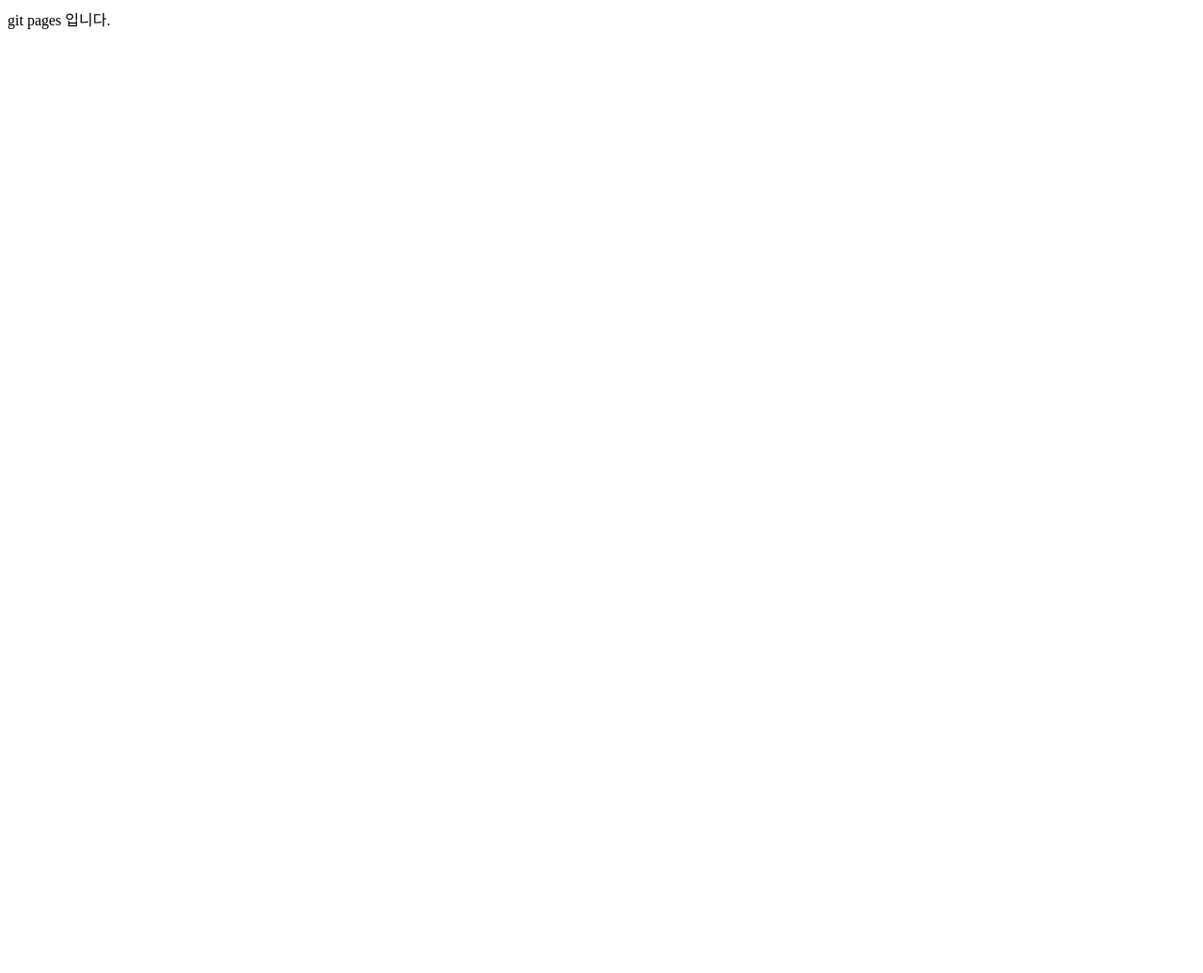
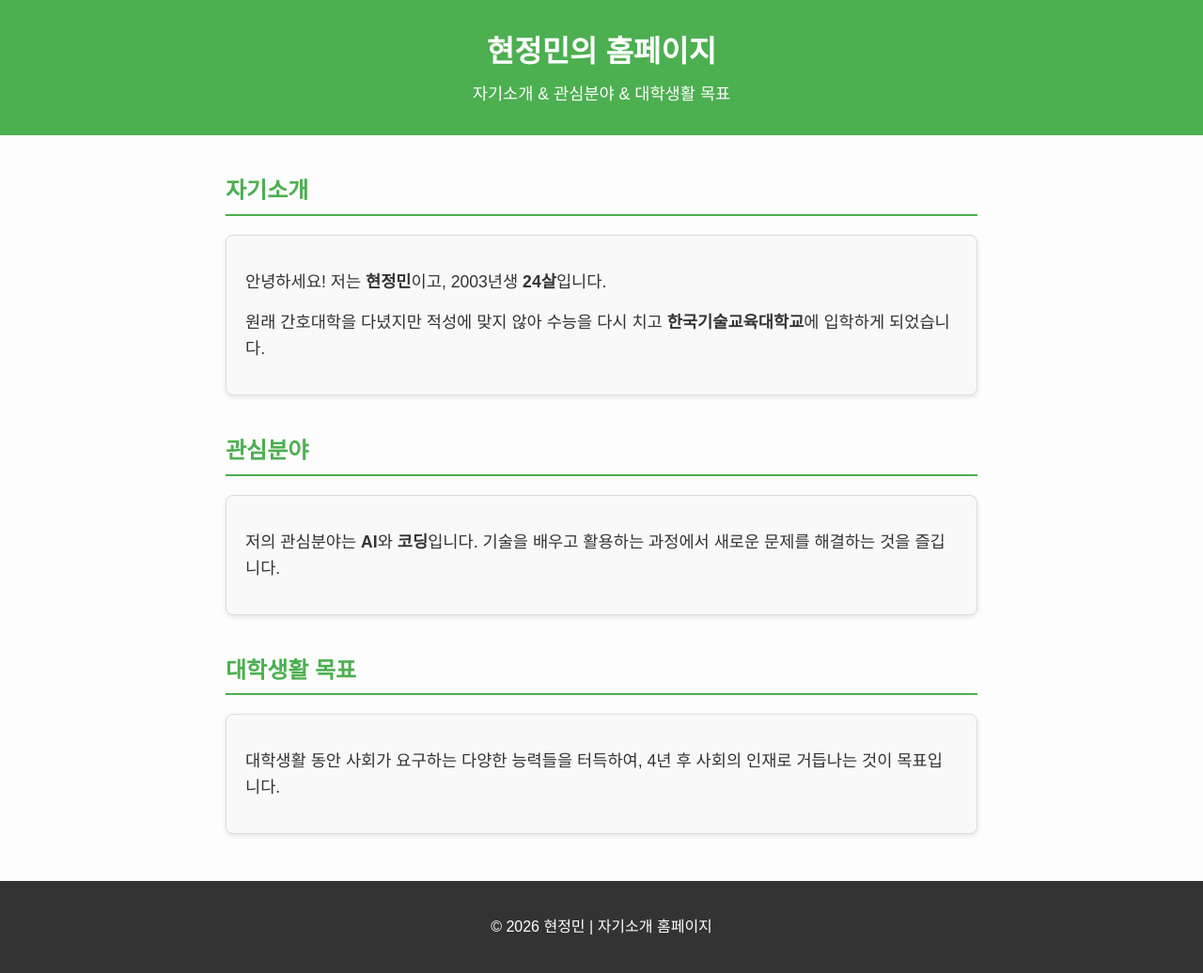
Before and after one commit to pistolshirimp/pistolshirimp.github.io, a plain HTML site: page index.html in a window 1280 px wide. Shown: the whole page at 94% size. Before the commit the page ends 800 px from the top, so only its background shows below. Drawn offline with Linux system fonts and the light colour scheme.

Commit message:
Update index.html

```diff
--- a/index.html
+++ b/index.html
@@ -1,11 +1,121 @@
 <!DOCTYPE html>
-<html lang="en">
+<html lang="ko">
 <head>
-    <meta charset="UTF-8">
-    <meta name="viewport" content="width=device-width, initial-scale=1.0">
-    <title>웹 호스팅</title>
+  <meta charset="UTF-8">
+  <meta name="viewport" content="width=device-width, initial-scale=1.0">
+  <title>현정민 자기소개</title>
+  <style>
+    /* 기본 스타일 */
+    body {
+      margin: 0;
+      font-family: 'Arial', sans-serif;
+      background-color: #fdfdfd;
+      color: #333;
+      line-height: 1.6;
+    }
+
+    /* 헤더 */
+    header {
+      background-color: #4CAF50;
+      color: white;
+      padding: 30px 20px;
+      text-align: center;
+    }
+
+    header h1 {
+      margin: 0;
+      font-size: 2em;
+    }
+
+    header p {
+      margin: 5px 0 0;
+      font-size: 1.1em;
+    }
+
+    /* 섹션 스타일 */
+    section {
+      max-width: 800px;
+      margin: 40px auto;
+      padding: 0 20px;
+    }
+
+    section h2 {
+      color: #4CAF50;
+      border-bottom: 2px solid #4CAF50;
+      padding-bottom: 5px;
+    }
+
+    section p {
+      margin: 15px 0;
+      font-size: 1.1em;
+    }
+
+    /* 카드 스타일 */
+    .card {
+      background-color: #f9f9f9;
+      border: 1px solid #ddd;
+      padding: 20px;
+      margin: 20px 0;
+      border-radius: 8px;
+      box-shadow: 0 2px 5px rgba(0,0,0,0.1);
+    }
+
+    /* 푸터 */
+    footer {
+      background-color: #333;
+      color: white;
+      text-align: center;
+      padding: 20px 10px;
+      margin-top: 50px;
+    }
+
+    @media (max-width: 600px) {
+      header h1 {
+        font-size: 1.5em;
+      }
+      section h2 {
+        font-size: 1.2em;
+      }
+    }
+  </style>
 </head>
 <body>
-    git pages 입니다.
+
+  <!-- 헤더 -->
+  <header>
+    <h1>현정민의 홈페이지</h1>
+    <p>자기소개 & 관심분야 & 대학생활 목표</p>
+  </header>
+
+  <!-- 자기소개 섹션 -->
+  <section>
+    <h2>자기소개</h2>
+    <div class="card">
+      <p>안녕하세요! 저는 <strong>현정민</strong>이고, 2003년생 <strong>24살</strong>입니다.</p>
+      <p>원래 간호대학을 다녔지만 적성에 맞지 않아 수능을 다시 치고 <strong>한국기술교육대학교</strong>에 입학하게 되었습니다.</p>
+    </div>
+  </section>
+
+  <!-- 관심분야 섹션 -->
+  <section>
+    <h2>관심분야</h2>
+    <div class="card">
+      <p>저의 관심분야는 <strong>AI</strong>와 <strong>코딩</strong>입니다. 기술을 배우고 활용하는 과정에서 새로운 문제를 해결하는 것을 즐깁니다.</p>
+    </div>
+  </section>
+
+  <!-- 대학생활 목표 섹션 -->
+  <section>
+    <h2>대학생활 목표</h2>
+    <div class="card">
+      <p>대학생활 동안 사회가 요구하는 다양한 능력들을 터득하여, 4년 후 사회의 인재로 거듭나는 것이 목표입니다.</p>
+    </div>
+  </section>
+
+  <!-- 푸터 -->
+  <footer>
+    <p>&copy; 2026 현정민 | 자기소개 홈페이지</p>
+  </footer>
+
 </body>
 </html>
```
